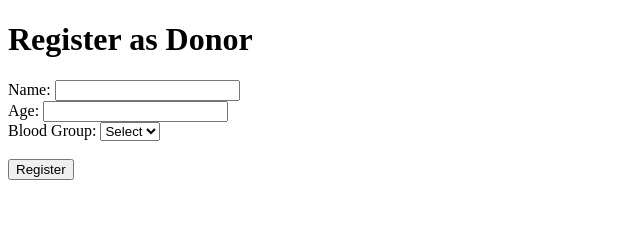
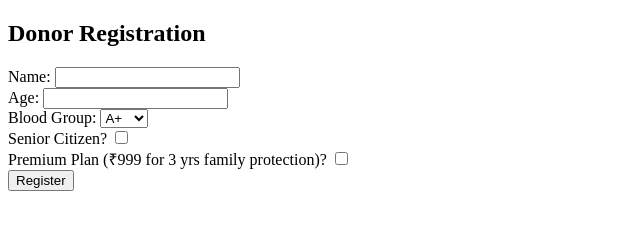
Before and after one commit to SamhavyaSubhanvitha/VitaLink, a plain HTML site: page donor.html in a window 1280 px wide. Shown: the whole page, without its empty margins (0-640 px from the left). Drawn offline with Linux system fonts and the light colour scheme.

Commit message:
Update donor.html

```diff
--- a/donor.html
+++ b/donor.html
@@ -1,47 +1,36 @@
-<!-- donor.html -->
 <!DOCTYPE html>
 <html>
 <head>
-  <meta charset="UTF-8">
   <title>Register as Donor - VitaLink</title>
 </head>
 <body>
-  <h1>Register as Donor</h1>
-  <form id="donorForm">
-    <label>Name: <input type="text" name="name" required></label><br>
-    <label>Age: <input type="number" name="age" required></label><br>
-    <label>Blood Group:
-      <select name="blood" required>
-        <option value="">Select</option>
-        <option>A+</option><option>B+</option><option>O+</option>
-        <option>AB+</option><option>A-</option><option>B-</option>
-        <option>O-</option><option>AB-</option>
-      </select>
-    </label><br><br>
+  <h2>Donor Registration</h2>
+  <form action="/submit-donor" method="POST">
+    <label>Name:</label>
+    <input type="text" name="name" required><br>
+
+    <label>Age:</label>
+    <input type="number" name="age" required><br>
+
+    <label>Blood Group:</label>
+    <select name="blood_group" required>
+      <option value="A+">A+</option>
+      <option value="B+">B+</option>
+      <option value="O+">O+</option>
+      <option value="AB+">AB+</option>
+      <option value="A-">A-</option>
+      <option value="B-">B-</option>
+      <option value="O-">O-</option>
+      <option value="AB-">AB-</option>
+    </select><br>
+
+    <label>Senior Citizen?</label>
+    <input type="checkbox" name="senior"><br>
+
+    <label>Premium Plan (₹999 for 3 yrs family protection)?</label>
+    <input type="checkbox" name="premium"><br>
 
     <button type="submit">Register</button>
   </form>
-
-  <script>
-    document.getElementById('donorForm').addEventListener('submit', function(e) {
-      e.preventDefault();
-
-      const name = e.target.name.value;
-      const age = e.target.age.value;
-      const blood = e.target.blood.value;
-
-      // Store data in localStorage
-      localStorage.setItem('user', JSON.stringify({
-        name,
-        age,
-        blood,
-        type: 'donor',
-        isLoggedIn: true
-      }));
-
-      alert("Registration successful! Redirecting to dashboard...");
-      window.location.href = "dashboard.html";  // Redirect to dashboard
-    });
-  </script>
 </body>
 </html>
```
